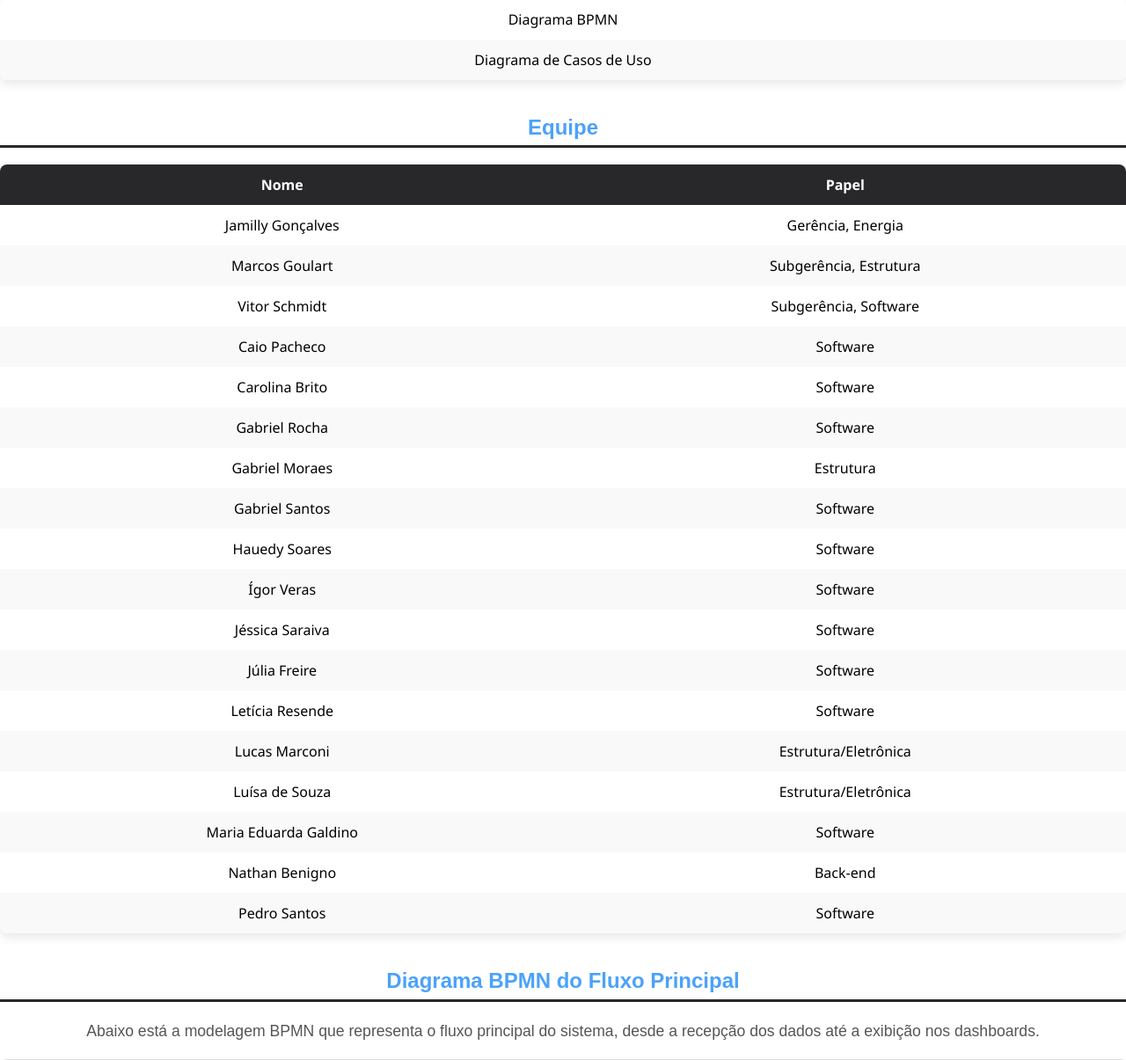
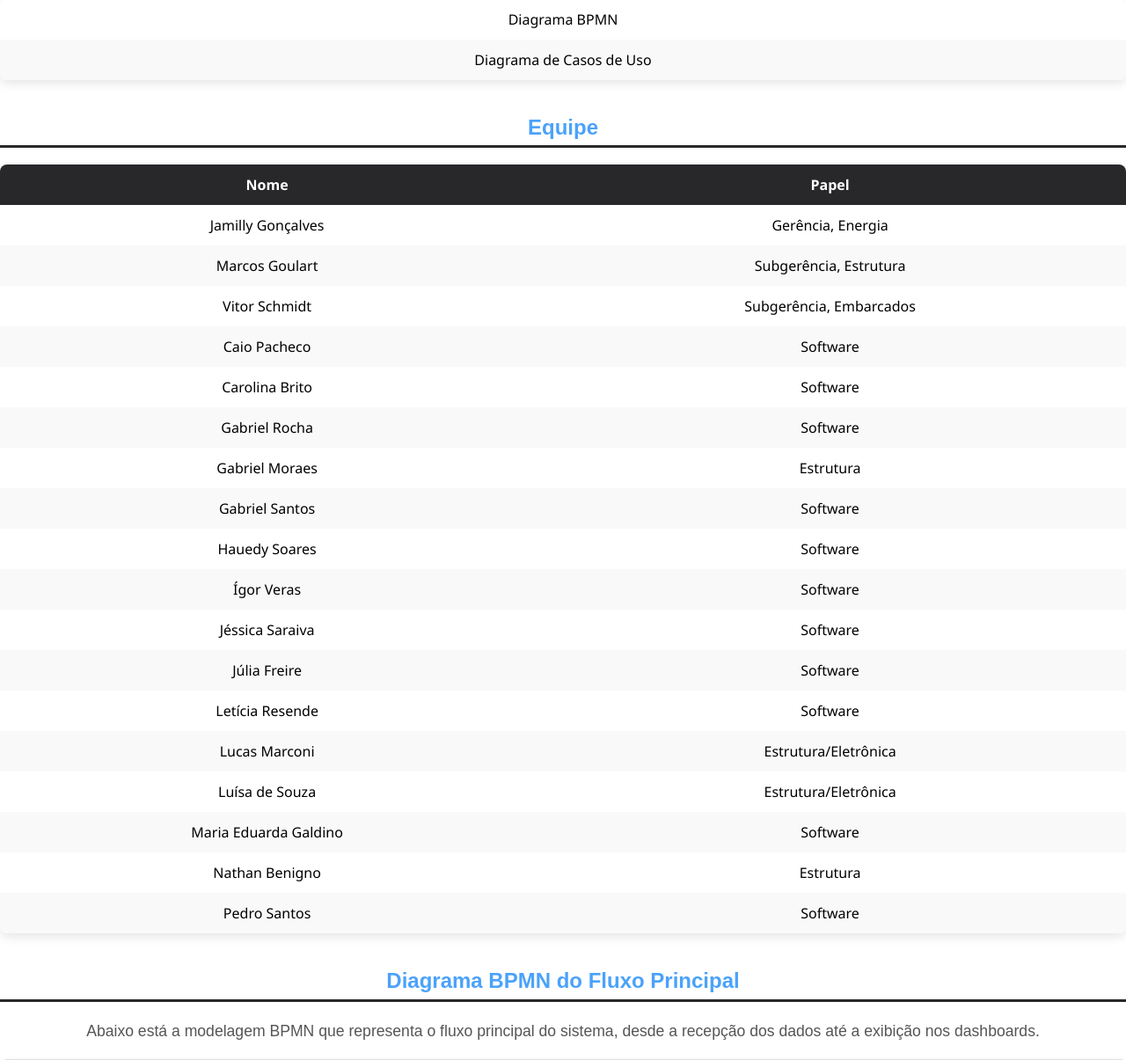
Before and after one commit to moonshinerd/interface-pi1, a Django app: page /home/ in a window 1280 px wide. Shown: the part 357-1562 px from the top of the page at 88% size. Run offline with Django 5.2, Linux system fonts and the light colour scheme.

Commit message:
atualizando cargos da equipe na tabela de membros

```diff
--- a/core/templates/core/home.html
+++ b/core/templates/core/home.html
@@ -136,7 +136,7 @@
     <tbody>
       <tr><td>Jamilly Gonçalves</td><td>Gerência, Energia</td></tr>
       <tr><td>Marcos Goulart</td><td>Subgerência, Estrutura</td></tr>
-      <tr><td>Vitor Schmidt</td><td>Subgerência, Software</td></tr>
+      <tr><td>Vitor Schmidt</td><td>Subgerência, Embarcados</td></tr>
       <tr><td>Caio Pacheco</td><td>Software</td></tr>
       <tr><td>Carolina Brito</td><td>Software</td></tr>
       <tr><td>Gabriel Rocha</td><td>Software</td></tr>
@@ -150,7 +150,7 @@
       <tr><td>Lucas Marconi</td><td>Estrutura/Eletrônica</td></tr>
       <tr><td>Luísa de Souza</td><td>Estrutura/Eletrônica</td></tr>
       <tr><td>Maria Eduarda Galdino</td><td>Software</td></tr>
-      <tr><td>Nathan Benigno</td><td>Back-end</td></tr>
+      <tr><td>Nathan Benigno</td><td>Estrutura</td></tr>
       <tr><td>Pedro Santos</td><td>Software</td></tr>
     </tbody>
   </table>
```
